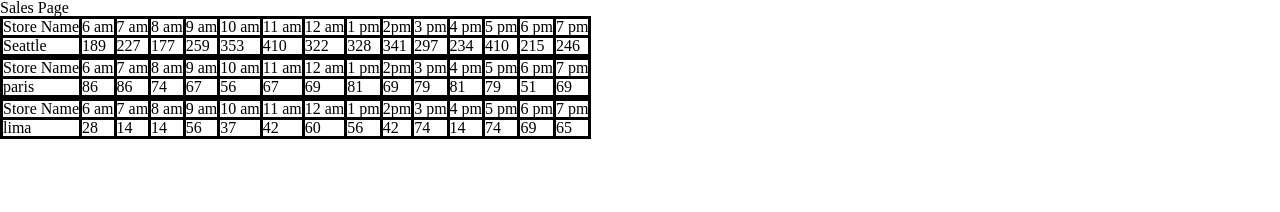
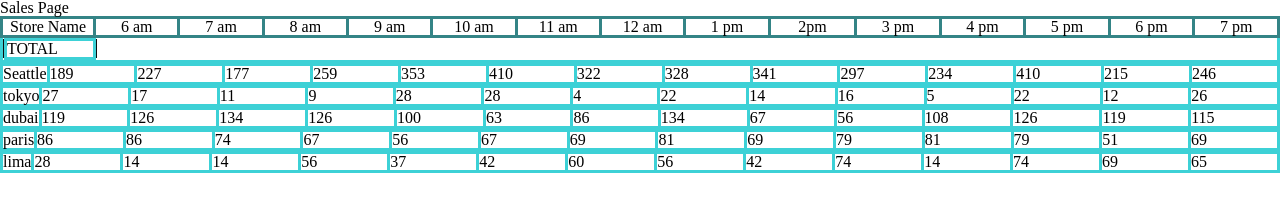
Before and after one commit to mr-atta/cookie-stand, a plain HTML site: page sales.html in a window 1280 px wide. Drawn offline with Linux system fonts and the light colour scheme.

Commit message:
add to table

```diff
--- a/app.js
+++ b/app.js
@@ -34,16 +34,13 @@ Store.prototype.salesCookies = function () {
 }
 
 
+// show as a table
 
-
-
-Store.prototype.render = function () {
 
 let container = document.getElementById('listOFvalues');
 let tableEl = document.createElement('table');
 container.appendChild(tableEl);
-
-// line 1
+// table header
 let tr1 = document.createElement('tr');
 tableEl.appendChild(tr1);
  let th1 = document.createElement('th');
@@ -56,7 +53,29 @@ Store.prototype.render = function () {
     tr1.appendChild(thEl);
     thEl.textContent = `${hoursWork[index]}`
   }
-// line 2
+
+
+// table footer
+let tfooterEl = document.createElement('tf');
+tableEl.appendChild(tfooterEl);
+let trf = document.createElement('tr');
+tfooterEl.appendChild(trf);
+let tdf = document.createElement('td');
+trf.appendChild(tdf);
+tdf.textContent = 'TOTAL' ;
+
+// let trf2 = document.createElement('tr');
+// tfooterEl.appendChild(trf2);
+
+
+Store.prototype.render = function () {
+
+    let container = document.getElementById('listOFvalues');
+    let tableEl = document.createElement('table');
+    container.appendChild(tableEl);
+
+
+// table body
 
     let tr2 = document.createElement('tr');
     tableEl.appendChild(tr2);
@@ -68,7 +87,9 @@ Store.prototype.render = function () {
         tdEl.textContent = `${this.cookiesNumEachH[index]}`
       }
 
-
+// footer line
+//   let trf = document.createElement('tr');
+//   tableEl.appendChild
 
 
     //  let trEl2 = document.createElement('tr');
@@ -125,17 +146,20 @@ let paris = new Store('paris', 20, 38, 2.3);
 let lima = new Store('lima', 2, 16, 4.6);
 
 
+
+
+
 Seattle.RandomNum();
 Seattle.salesCookies();
 Seattle.render();
 
 tokyo.RandomNum();
 tokyo.salesCookies();
-// tokyo.render();
+tokyo.render();
 
 dubai.RandomNum();
 dubai.salesCookies();
-// dubai.render();
+dubai.render();
 
 paris.RandomNum();
 paris.salesCookies();
@@ -144,6 +168,7 @@ paris.render();
 lima.RandomNum();
 lima.salesCookies();
 lima.render();
+
 
 console.log(stores);
 
--- a/sales.html
+++ b/sales.html
@@ -9,8 +9,21 @@
     <link rel="stylesheet" href="style.css" />
 
     <style>
-        table,tr,th ,tfoot , td{
-            border: solid black;
+        th {
+         border: solid rgb(52, 132, 134);
+         width: 100px;
+        }
+        td {
+              border: solid rgb(61, 209, 214);
+              width: 100px;
+        }
+
+        table,tr{
+            border: solid rgb(61, 209, 214);
+        }
+        tf {
+            border: solid 1px rgb(11, 13, 14);
+            width: 100px;
 
         }
     </style>
```
Lines whose indentation alone changed are shown as unchanged.
